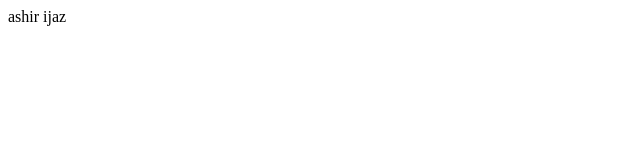
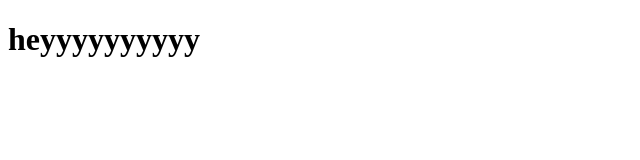
Before and after one commit to terepomaster/intro, a plain HTML site: page index.html in a window 1280 px wide. Shown: the whole page, without its empty margins (0-640 px from the left). Drawn offline with Linux system fonts and the light colour scheme.

Commit message:
Update index.html
Ashir

```diff
--- a/index.html
+++ b/index.html
@@ -1,5 +1,11 @@
 <!DOCTYPE html>
-<head>ashir ijaz</head>
+<html lang="en">
+<head>
+    <meta charset="UTF-8">
+    <meta name="viewport" content="width=device-width, initial-scale=1.0">
+    <title>Pull Request</title>
+</head>
 <body>
-
+    <h1>heyyyyyyyyyy</h1>
 </body>
+</html>
```
